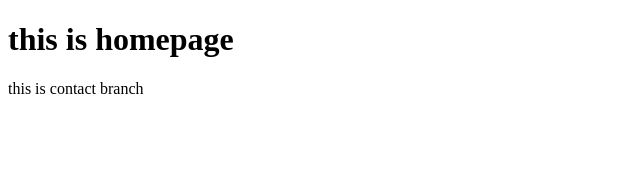
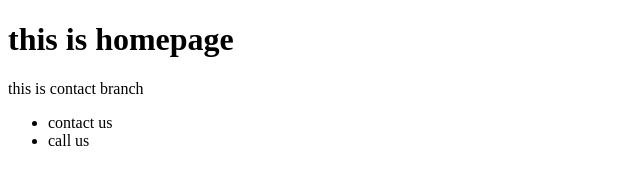
Before and after one commit to jess1104/project001, a plain HTML site: page index.html in a window 1280 px wide. Shown: the whole page, without its empty margins (0-640 px from the left). Drawn offline with Linux system fonts and the light colour scheme.

Commit message:
add ul>li

```diff
--- a/index.html
+++ b/index.html
@@ -9,5 +9,10 @@
 <body>
     <h1>this is homepage</h1>
     <p>this is contact branch</p>
+
+    <ul>
+        <li>contact us</li>
+        <li>call us</li>
+    </ul>
 </body>
 </html>
```
